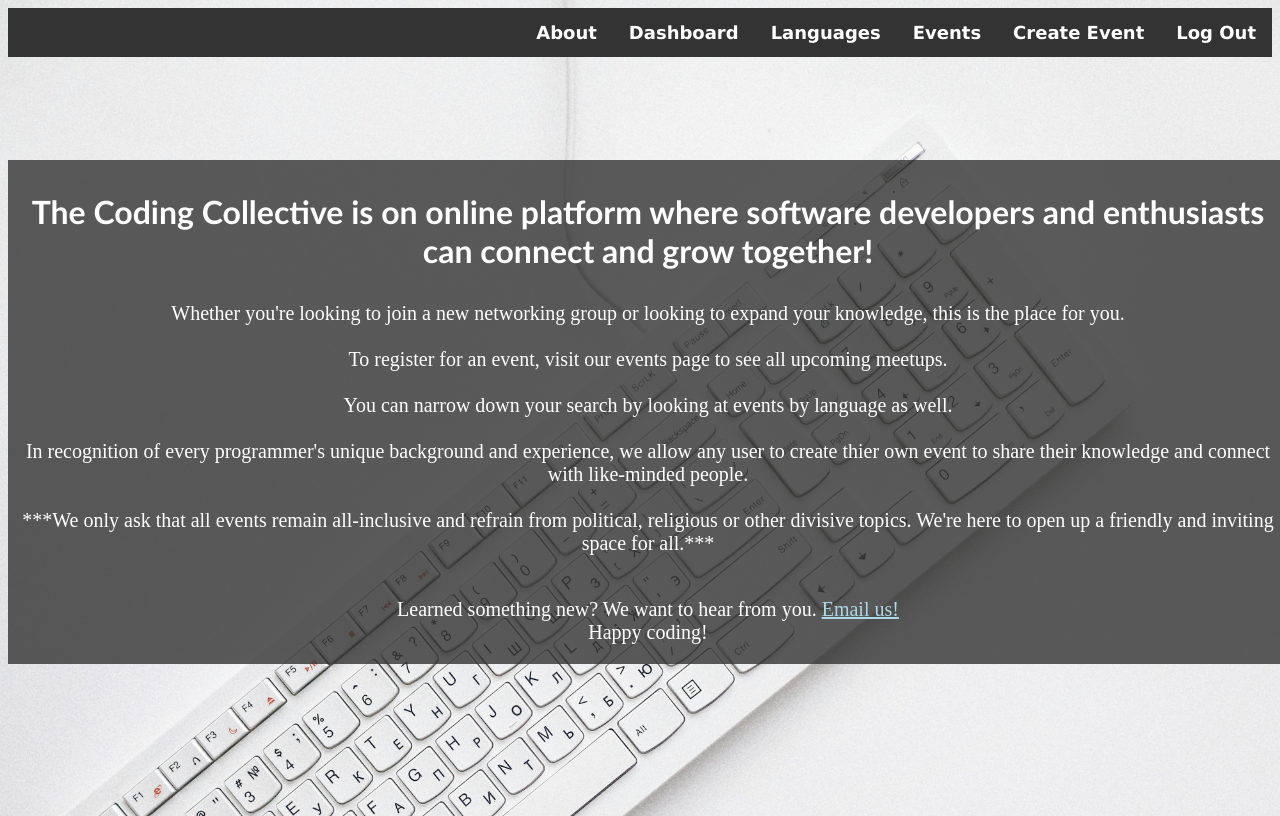
After one commit to ZaQuarius15/collaborative_coding_phase_2, a Rails app: page /about in a window 1280 px wide. The commit adds this page. Run offline with Rails 7, Linux system fonts and the light colour scheme; the visitor is signed in with stand-in values (Sample User, id 1); style sheets or scripts are compiled from the project's sources; parts of the project's set-up code (start-up, migrations or seed data) failed here and were passed over.

Commit message:
added about page and moved nav to application.html.erb

```diff
--- a/app/assets/stylesheets/sessions.scss
+++ b/app/assets/stylesheets/sessions.scss
@@ -1,27 +1,23 @@
 body.sign-in {
     background-image: image-url('teamwork.png');
     background-repeat: no-repeat;
-  background-attachment: fixed;
-  background-position: bottom left;
-  background-size: 50vh;
+    background-attachment: fixed;
+    background-position: bottom left;
+    background-size: 50vh;
 }
 
 .sign-in {
     text-align: center;
     font-family: Verdana, Geneva, Tahoma, sans-serif;
-    color: black;
-    margin-top: 20vh;
 }
 
 .sign-in a {
     text-align: center;
     font-family: Verdana, Geneva, Tahoma, sans-serif;
-    color: black;
 }
 
 .sign-in h1{
-    margin-top: 5%;
-    margin-bottom: 3;
+    margin-top: 10vh;
     font-size: xx-large;
     font-family: 'Trebuchet MS', 'Lucida Sans Unicode', 'Lucida Grande', 'Lucida Sans', Arial, sans-serif;;
     text-align: center;
--- a/app/controllers/sessions_controller.rb
+++ b/app/controllers/sessions_controller.rb
@@ -1,7 +1,4 @@
 class SessionsController < ApplicationController
-
-  def new
-  end
 
   def create
     user = User.all.find_by(:name => params[:name])
@@ -22,7 +19,7 @@ class SessionsController < ApplicationController
 
 
 
-
+# for incorporating omniauth in future
     # skip_before_action :verify_authenticity_token, only: :create
 
     # def create
--- a/app/controllers/welcome_controller.rb
+++ b/app/controllers/welcome_controller.rb
@@ -5,4 +5,7 @@ class WelcomeController < ApplicationController
   def home
   end
 
+  def about
+  end
+
 end
--- a/app/views/layouts/application.html.erb
+++ b/app/views/layouts/application.html.erb
@@ -11,6 +11,27 @@
 
   <body>
 
+      <nav>
+
+      <ul>
+
+        <li><%= link_to "Log Out", :controller=> "sessions", :action=> "destroy" %>
+
+        <li><%= link_to 'Create Event', :controller => "events", :action => "new"%>
+
+        <li><%= link_to 'Events', :controller => "events", :action => "index"%>
+
+        <li><%= link_to 'Languages', :controller => "languages", :action => "index"%>
+
+        <li><%= link_to 'Dashboard', :controller => "welcome", :action => "home"%>
+
+        <li><%= link_to 'About', :controller => "welcome", :action => "about"%>
+
+      </ul>
+
+    </nav>
+
     <%= yield %>
+
   </body>
 </html>
--- a/app/views/sessions/new.html.erb
+++ b/app/views/sessions/new.html.erb
@@ -27,6 +27,5 @@
 </div>
 
 <h4> -or- </h4>
-<%= link_to "create new profile", "/users/new" %><br><br>
-
+<%=link_to "create new profile", "/users/new" %><br><br>
 </div>
--- /dev/null
+++ b/app/views/welcome/about.html.erb
@@ -0,0 +1,28 @@
+<body class="welcome">
+
+<div class="dashboard">
+
+<div style="text-align:center; color:white;
+background-color: rgba(52, 52, 52, 0.8); position: absolute;
+top: 20vh; width: 100vw">
+
+<h3>
+The Coding Collective is on online platform where software developers and enthusiasts can connect and grow together!
+</h3>
+
+<div style="font-size:20px;">
+<p>
+Whether you're looking to join a new networking group or looking to expand your knowledge, this is the place for you. <br/><br/>
+To register for an event, visit our events page to see all upcoming meetups.<br/><br/>
+You can narrow down your search by looking at events by language as well. <br/><br/>
+In recognition of every programmer's unique background and experience, we allow any user to create thier own event to share their knowledge and connect with like-minded people.<br/><br/>
+***We only ask that all events remain all-inclusive and refrain from political, religious or other divisive topics. We're here to open up a friendly and inviting space for all.***<br/><br/></p>
+<p>Learned something new? We want to hear from you. <a href="mailto:managment@codingcollab.com" style="color:lightblue">Email us!</a><br/>
+Happy coding!<br/>
+</p>
+
+</div>
+</div>
+</div>
+
+</body>
--- a/config/routes.rb
+++ b/config/routes.rb
@@ -3,6 +3,8 @@ Rails.application.routes.draw do
   root 'sessions#new'
 
   get 'welcome', to: 'welcome#home'
+
+  get 'about', to: 'welcome#about'
 
   get 'sessions', to: 'sessions#destroy'
 
```
Also changed, not shown: app/views/events/edit.html.erb (+0 -16 lines), app/views/events/index.html.erb (+0 -18 lines), app/views/events/new.html.erb (+1 -18 lines), app/views/events/show.html.erb (+0 -19 lines), app/views/languages/index.html.erb (+0 -19 lines), app/views/languages/show.html.erb (+0 -19 lines), app/views/welcome/home.html.erb (+0 -17 lines), Gemfile.lock, README.md.
